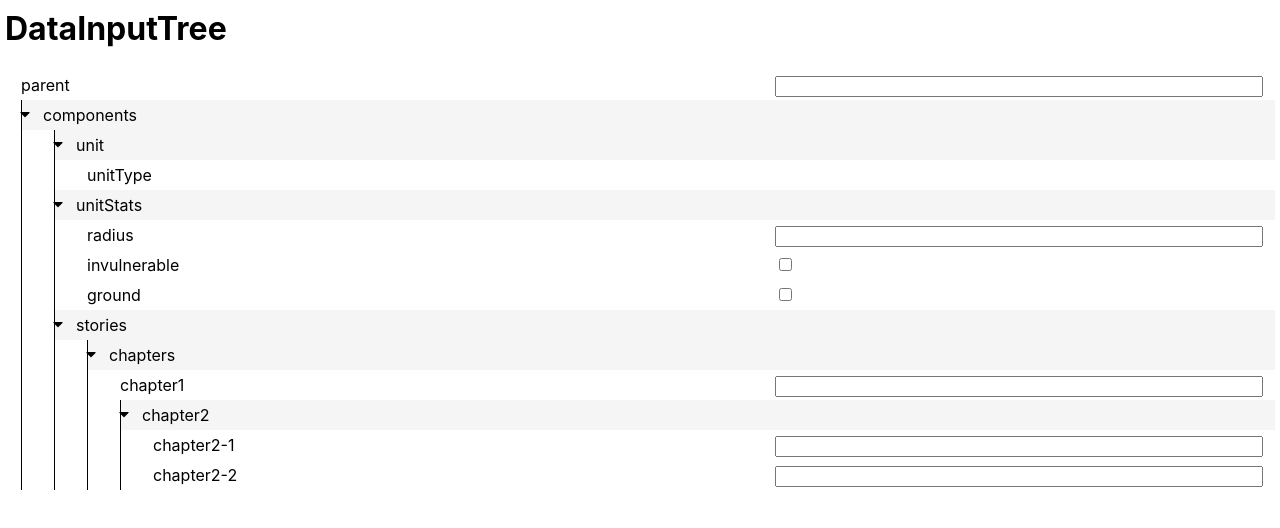
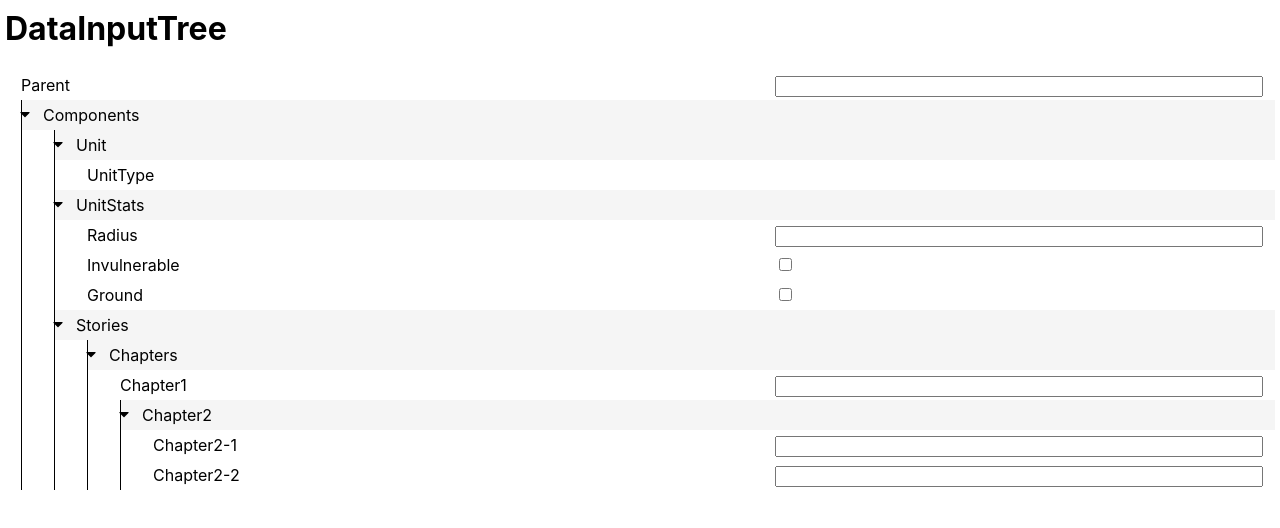
Before and after one commit to ccyyrain/DataInput, a React (Create React App) app: page / in a window 1280 px wide. Both pictures are taken after a click on the button "Generate Data Tree". Shown: the part 248-776 px from the top of the page. Built offline with nearby package versions, Linux system fonts and the light colour scheme.

Commit message:
capitalize first letter

```diff
--- a/src/components/Tree/index.js
+++ b/src/components/Tree/index.js
@@ -23,6 +23,7 @@ const RowItem = styled.div`
   flex-basis: 0;
   flex-grow: 1;
   background-color: #f5f5f5;
+  text-transform: capitalize;
 `;
 
 const Caret = styled.div`
--- a/src/components/TypeToComponent/index.js
+++ b/src/components/TypeToComponent/index.js
@@ -5,7 +5,9 @@ const LineItem = styled.div`
   flex-flow: row wrap;
 `;
 
-const LineLabel = styled.div``;
+const LineLabel = styled.div`
+  text-transform: capitalize;
+`;
 const LineContent = styled.div`
   width: 500px;
   margin-left: auto;
```
